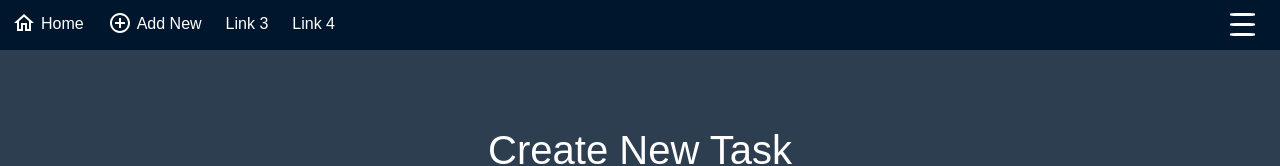
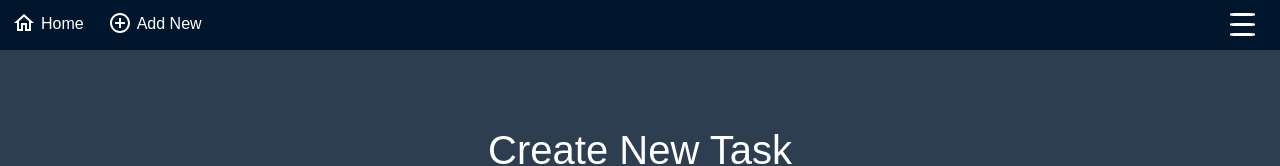
Before and after one commit to iboskovic/TodoList, a React (Create React App) app: page /addnew in a window 1280 px wide. Shown: the top 166 px of the page. Built offline with nearby package versions, Linux system fonts and the light colour scheme.

Commit message:
- removed some tags

```diff
--- a/src/AddNew.tsx
+++ b/src/AddNew.tsx
@@ -8,7 +8,7 @@ import {BrowserRouter as Router, Switch, Route} from 'react-router-dom';
 function AddNew () {
 
     const [task, setTask] = useState<string>("");
-    const [date, setDate] = useState<Date | null>();
+    const [date, setDate] = useState<Date>();
     const [prio, setPrio] =useState<string>("");
     const [todoList, setTodoList] = useState<ITask[]>([]);
 
@@ -58,10 +58,6 @@ function AddNew () {
                     <div className="sidebar__wrapper">
                     <a className="sideLinks"><i className="icon--home"></i>Home</a>
                     <a className="sideLinks"><i className="icon--add"></i>Add New</a>
-                    <a className="sideLinks">Link 3</a>
-                    <a className="sideLinks">Link 4</a>
-                    <a className="sideLinks">Link 5</a>
-                    <a className="sideLinks">Link 6</a>
                     </div>
                 </div>
                 <div className={ active ? "todoList" : "sidebar-inactive"}>
--- a/src/Nav.tsx
+++ b/src/Nav.tsx
@@ -16,12 +16,6 @@ const Nav: FC = () => {
                 <Link to='/addnew'>
                     <a className="header__links__navLinks"><i className="icon--add"></i>Add New</a>
                 </Link>
-                <Link to='/addnew'>
-                    <a className="header__links__navLinks">Link 3</a>
-                </Link>
-                <Link to='/addnew'>
-                    <a className="header__links__navLinks">Link 4</a>
-                </Link>
             </div>
 
       </div>
--- a/src/Styles/App.scss
+++ b/src/Styles/App.scss
@@ -190,6 +190,7 @@ a {
     &:hover {
       background-color: rgb(219, 219, 219);
       transition: .3s;
+      transform: scale(1.1);
       box-shadow: 5px 5px 5px grey;
       transition: all 300ms ease-out;
     }
```
